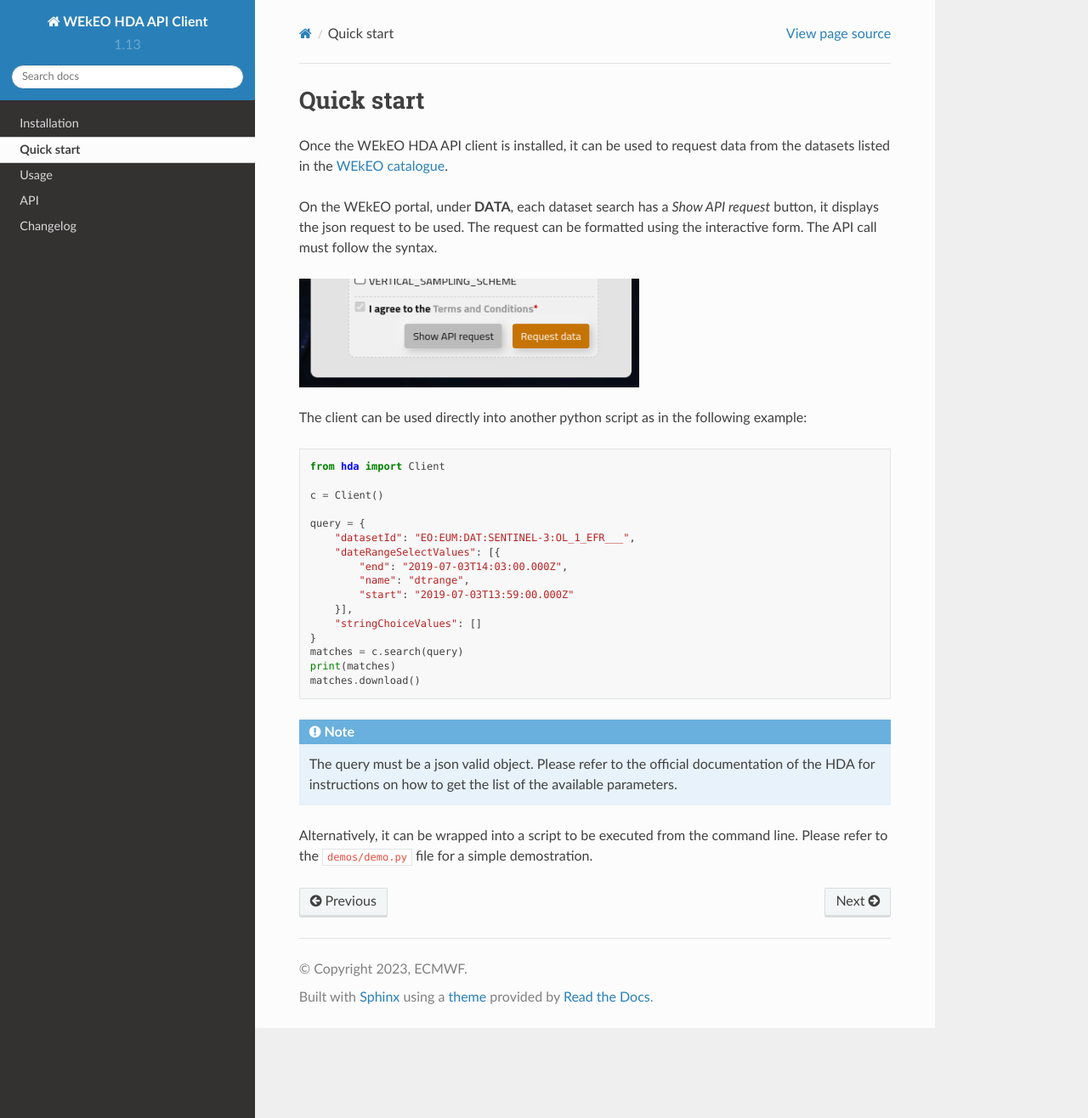
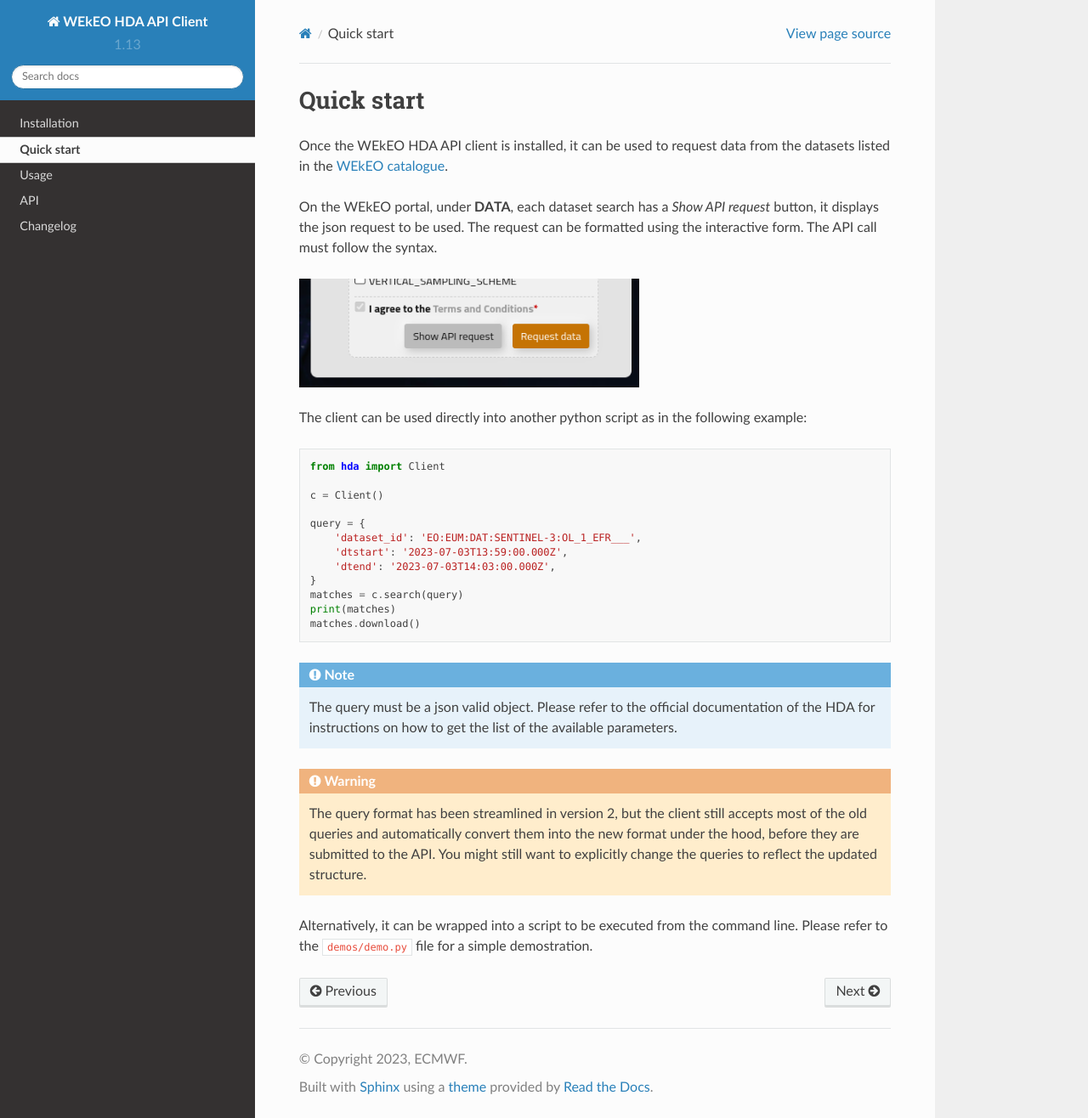
Before and after one commit to ecmwf/hda, a Sphinx documentation site: the page built from docs/source/quickstart.rst, in a window 1280 px wide and 1316 px high. Shown: the whole window at 85% size. Built offline with Sphinx 7.4.7 and the Read the Docs theme 2.0.0, drawn with Linux system fonts in a browser that asks for light colours.

Commit message:
Updated documentation

```diff
--- a/docs/source/changelog.rst
+++ b/docs/source/changelog.rst
@@ -1,5 +1,9 @@
 Changelog
 =========
+
+Version 2.0
+-----------
+* Updated version compatible with HDA v2
 
 Version 1.13
 -------------
--- a/docs/source/installation.rst
+++ b/docs/source/installation.rst
@@ -4,13 +4,12 @@
 Get your credentials
 --------------------
 
-1. If you don't have a WEkEO account, please self register at the WEkEO `registration page <https://www.wekeo.eu/web/guest/user-registration>`_, then proceed to the step below.
+1. If you don't have a WEkEO account, please self register through the WEkEO `registration form <https://www.wekeo.eu/>`_, then proceed to the step below.
 
 2. Copy the code below in the file `$HOME/.hdarc` in your Unix/Linux environment. Adapt the following template with the credentials of your WEkEO account:
 
     .. code-block:: ini
 
-        url: https://wekeo-broker.apps.mercator.dpi.wekeo.eu/databroker
         user: [username]
         password: [password]
 
--- a/docs/source/quickstart.rst
+++ b/docs/source/quickstart.rst
@@ -17,13 +17,9 @@
     c = Client()
 
     query = {
-        "datasetId": "EO:EUM:DAT:SENTINEL-3:OL_1_EFR___",
-        "dateRangeSelectValues": [{
-            "end": "2019-07-03T14:03:00.000Z",
-            "name": "dtrange",
-            "start": "2019-07-03T13:59:00.000Z"
-        }],
-        "stringChoiceValues": []
+        'dataset_id': 'EO:EUM:DAT:SENTINEL-3:OL_1_EFR___',
+        'dtstart': '2023-07-03T13:59:00.000Z',
+        'dtend': '2023-07-03T14:03:00.000Z',
     }
     matches = c.search(query)
     print(matches)
@@ -33,4 +29,9 @@
     The query must be a json valid object.
     Please refer to the official documentation of the HDA for instructions on how to get the list of the available parameters.
 
+.. warning::
+    The query format has been streamlined in version 2, but the client still accepts most of the old queries and automatically
+    convert them into the new format under the hood, before they are submitted to the API.
+    You might still want to explicitly change the queries to reflect the updated structure.
+
 Alternatively, it can be wrapped into a script to be executed from the command line. Please refer to the ``demos/demo.py`` file for a simple demostration.
```
Also changed, not shown: docs/source/index.rst (+8 -0 lines).
